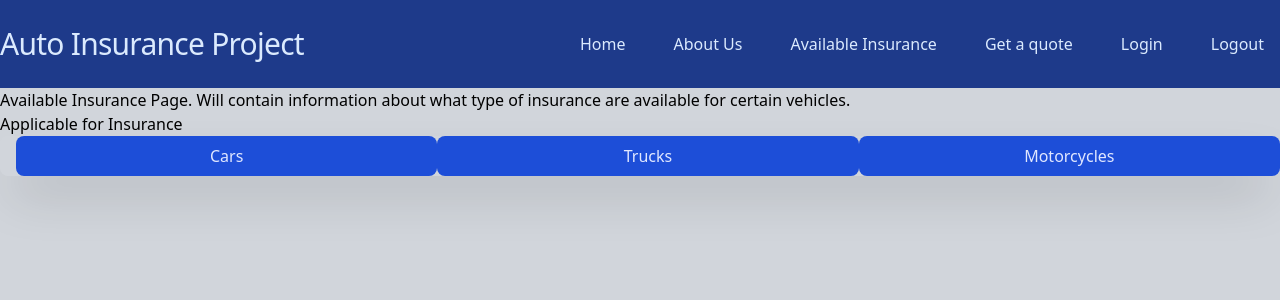
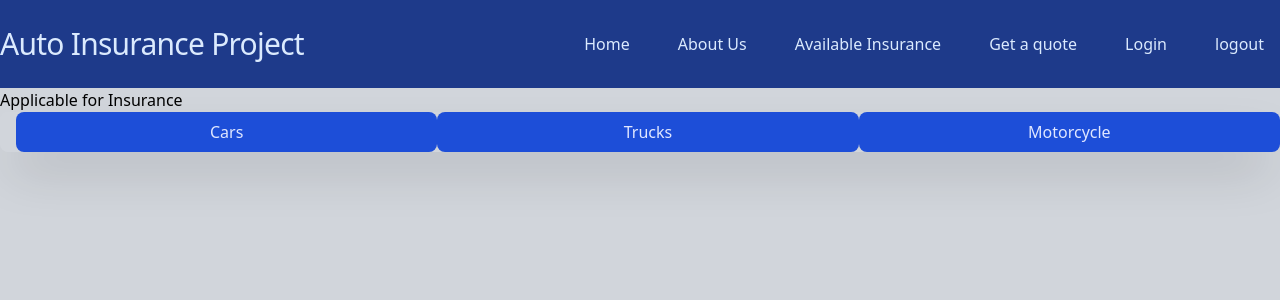
Before and after one commit to Josesimplecoding/finalproject, a Vue app: page /available in a window 1280 px wide. Shown: the top 300 px of the page. Built offline with nearby package versions, Linux system fonts and the light colour scheme.

Commit message:
Added button functions & Placeholders

```diff
--- a/src/components/Nav.vue
+++ b/src/components/Nav.vue
@@ -28,7 +28,13 @@ const { isAuthenticated, logout } = useAuth()
                         <li class="px-4 py-8 hover:cursor-pointer hover:bg-blue-100 hover:text-blue-800">Make a payment</li>
                     </router-link>
                     <button @click="logout">
-                        <li class="px-4 py-8 hover:cursor-pointer hover:bg-blue-100 hover:text-blue-800">Logout</li>
+                        <li class="px-4 py-8 hover:cursor-pointer hover:bg-blue-100 hover:text-blue-800">
+                            <div class="navigation-items__item navigation-items__item--level-2">
+                                <a class="navigation-items__link" href="/login">
+                                    logout
+                                </a>
+                            </div>
+                        </li>
                     </button>
                 </ul>
             </nav>
--- a/src/pages/available.vue
+++ b/src/pages/available.vue
@@ -1,18 +1,32 @@
 <template>
-    <h1>Available Insurance Page.
-        Will contain information about what type of insurance are
-        available for certain vehicles.
-    </h1>
 
-    <h2>Applicable for Insurance</h2>
+    <h1>Applicable for Insurance</h1>
     <div class="flex items-center justify-center rounded-lg shadow-2xl">
         <form class="flex-col p-2 space-y-2"/>
 
-        <button type="submit" class="w-1/2 py-2 text-indigo-100 bg-blue-700 rounded-lg hover:bg-blue-500">Cars</button>
+        <button type="submit" class="w-1/2 py-2 text-indigo-100 bg-blue-700 rounded-lg hover:bg-blue-500">
+            <div class="navigation-items__item navigation-items__item--level-2">
+                <a class="navigation-items__link" href="/quote">
+                    Cars
+                </a>
+            </div>
+        </button>
 
-        <button type="submit" class="w-1/2 py-2 text-indigo-100 bg-blue-700 rounded-lg hover:bg-blue-500">Trucks</button>
+        <button type="submit" class="w-1/2 py-2 text-indigo-100 bg-blue-700 rounded-lg hover:bg-blue-500">
+            <div class="navigation-items__item navigation-items__item--level-2">
+                <a class="navigation-items__link" href="/quote">
+                    Trucks
+                </a>
+            </div>
+        </button>
 
-        <button type="submit" class="w-1/2 py-2 text-indigo-100 bg-blue-700 rounded-lg hover:bg-blue-500">Motorcycles</button>
+        <button type="submit" class="w-1/2 py-2 text-indigo-100 bg-blue-700 rounded-lg hover:bg-blue-500">
+            <div class="navigation-items__item navigation-items__item--level-2">
+                <a class="navigation-items__link" href="/quote">
+                    Motorcycle
+                </a>
+            </div>
+        </button>
 
     </div>
 
--- a/src/pages/index.vue
+++ b/src/pages/index.vue
@@ -1,3 +1,3 @@
 <template>
-    <h1></h1>
+
 </template>
--- a/src/pages/login.vue
+++ b/src/pages/login.vue
@@ -15,7 +15,13 @@ const password = ref("");
     <form @submit.prevent="login(username, password)" class="flex flex-col p-4 space-y-4">
         <input type="text" class="p-2 border-2 rounded-lg" placeholder="Username" v-model="username" />
         <input type="password" class="p-2 border-2 rounded-lg" placeholder="Password" v-model="password" />
-        <button type="submit" @submit.prevent="login(username, password)" class="py-2 text-indigo-200 bg-indigo-600">Login</button>
+        <button type="submit" @submit.prevent="login(username, password)" class="py-2 text-indigo-200 bg-indigo-600">
+            <div class="navigation-items__item navigation-items__item--level-2">
+                <a class="navigation-items__link" href="/about">
+                    Login
+                </a>
+            </div>
+        </button>
     </form>
     </div>
     </div>
--- a/src/pages/quote.vue
+++ b/src/pages/quote.vue
@@ -11,4 +11,27 @@
         <button type="submit" class="py-1 text-indigo-100 bg-blue-700 rounded-lg w-1/7 cmp-form-button hover:bg-blue-500" id="form-button type-314788994">Get Quote</button>
     </div>
 
+    <div class="w-100">
+        <small class="input-label">Driver License #</small>
+        <input class="form-control" type="text" place-holder aria-label="[object Object]" name="licenseId" auto-complete value>
+    </div>
+
+    <h2>Or</h2>
+    <p>Enter your information below if you don't have your Driver license with you or don't have one</p>
+
+    <div class="w-100">
+        <small class="input-label">First Name</small>
+        <input class="form-control" type="text" place-holder aria-label="[object Objectt]" name="name" auto-complete value>
+    </div>
+
+    <div class="p-2 border-2 rounded-lg w-100">
+        <small class="input-label">Last Name</small>
+        <input class="form-control" type="text" place-holder aria-label="[object Object]" name="surname" auto-complete value>
+    </div>
+
+    <div class="w-100">
+        <small class="input-label">Date of Birth</small>
+        <input pattern="\d*" inputmode="numeric" class="form-control amax-calendar" value="01/01/00">
+    </div>
+
 </template>
```
